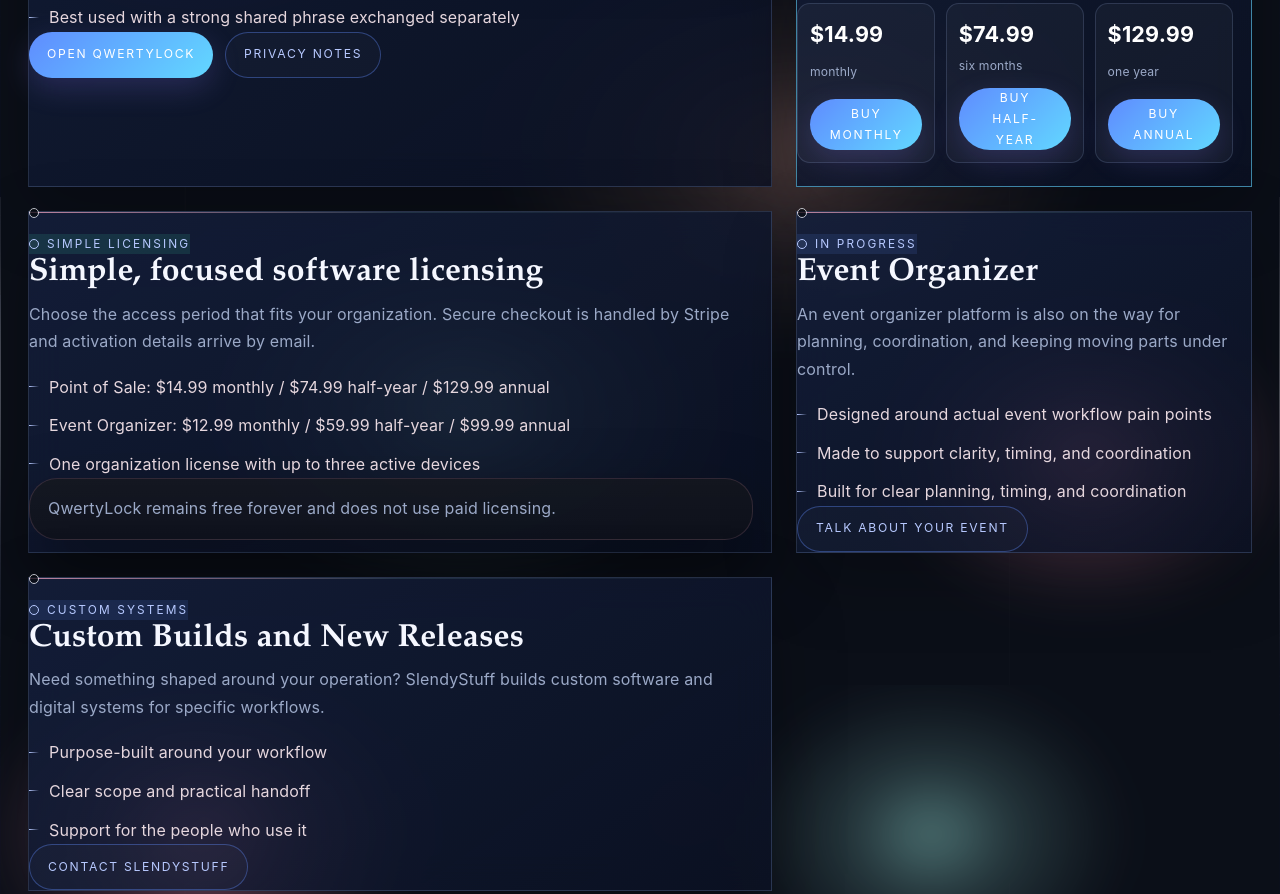
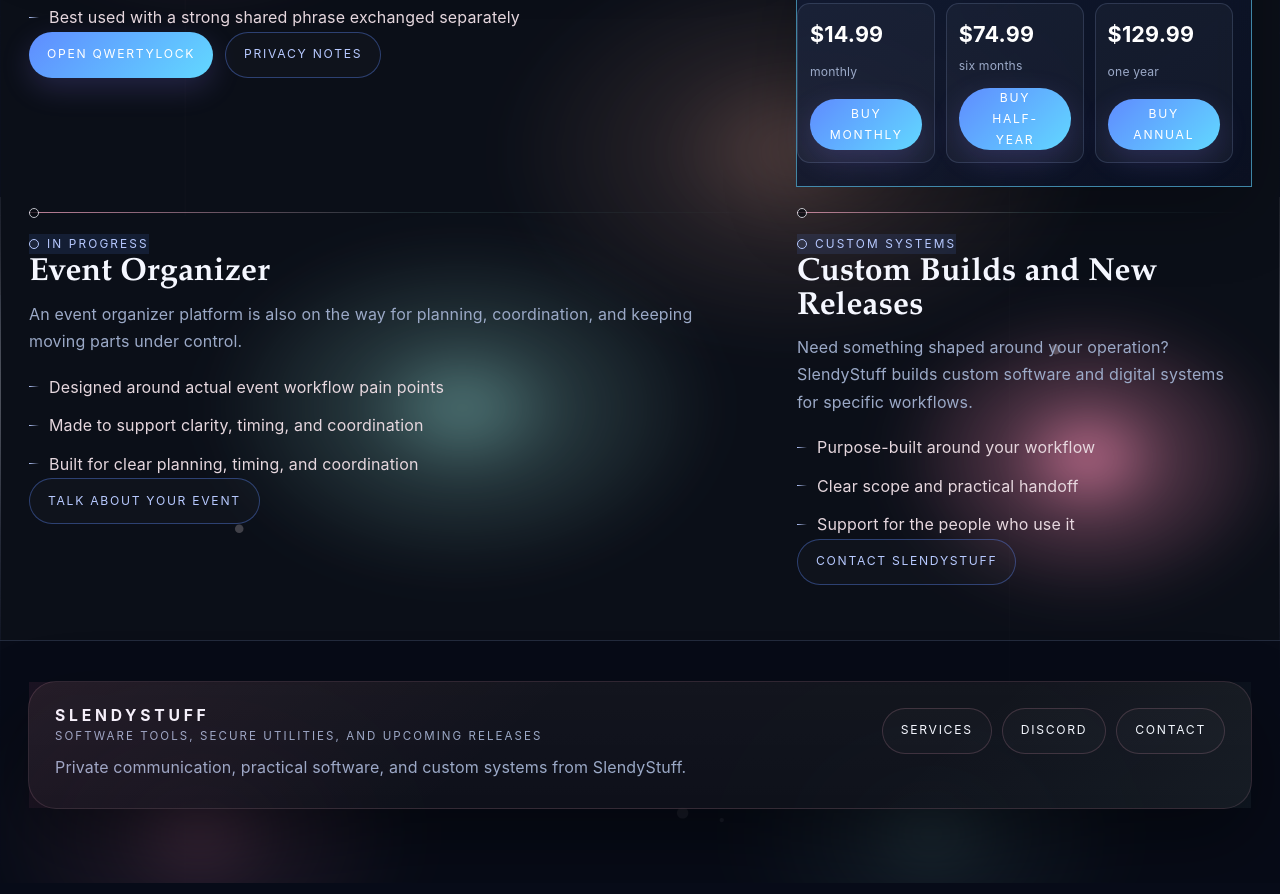
Before and after one commit to SlendermanHG/slendystuff.com, a website: page public/software.html in a window 1280 px wide. Shown: the part 1305-2199 px from the top of the page. Drawn offline with Linux system fonts and the light colour scheme.

Commit message:
Simplify software page layout

```diff
--- a/public/software.html
+++ b/public/software.html
@@ -82,17 +82,6 @@
           <p class="software-checkout-status" id="software-checkout-status" role="status" aria-live="polite"></p>
         </article>
         <article class="software-card" data-reveal>
-          <small class="status-tag live">simple licensing</small>
-          <h3>Simple, focused software licensing</h3>
-          <p>Choose the access period that fits your organization. Secure checkout is handled by Stripe and activation details arrive by email.</p>
-          <ul class="list">
-            <li>Point of Sale: $14.99 monthly / $74.99 half-year / $129.99 annual</li>
-            <li>Event Organizer: $12.99 monthly / $59.99 half-year / $99.99 annual</li>
-            <li>One organization license with up to three active devices</li>
-          </ul>
-          <p class="notice">QwertyLock remains free forever and does not use paid licensing.</p>
-        </article>
-        <article class="software-card" data-reveal>
           <small class="status-tag process">in progress</small>
           <h3>Event Organizer</h3>
           <p>An event organizer platform is also on the way for planning, coordination, and keeping moving parts under control.</p>
--- a/public/styles.css
+++ b/public/styles.css
@@ -1630,3 +1630,4 @@
 .inline-actions .button:not(.primary):hover { border-color: rgba(98,216,255,.72); }
 .software-pricing > div { background: rgba(255,255,255,.035); border-color: rgba(143,168,215,.2); }
 .footer { background: rgba(7,11,24,.7); border-top-color: rgba(143,168,215,.2); }
+.software-card:not(.software-card-featured) { background: transparent; border-color: transparent; box-shadow: none; backdrop-filter: none; }
```
